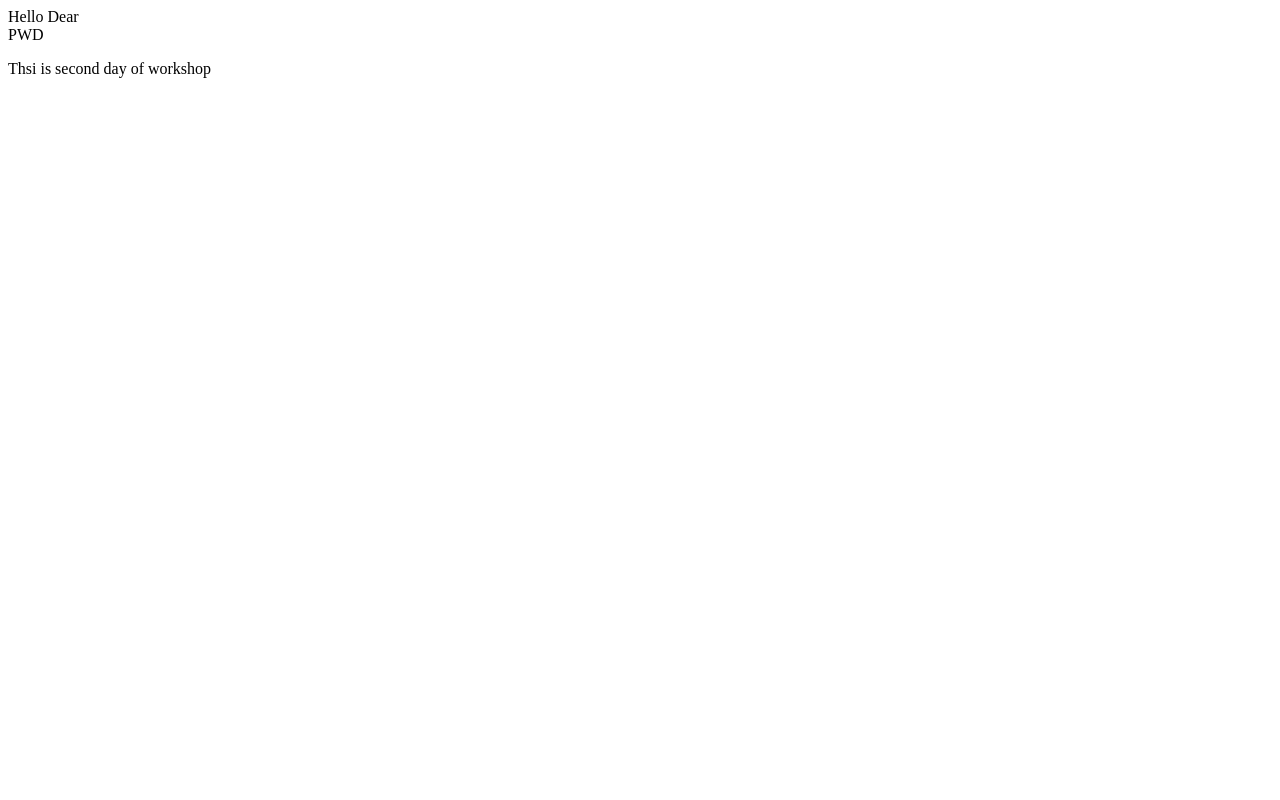
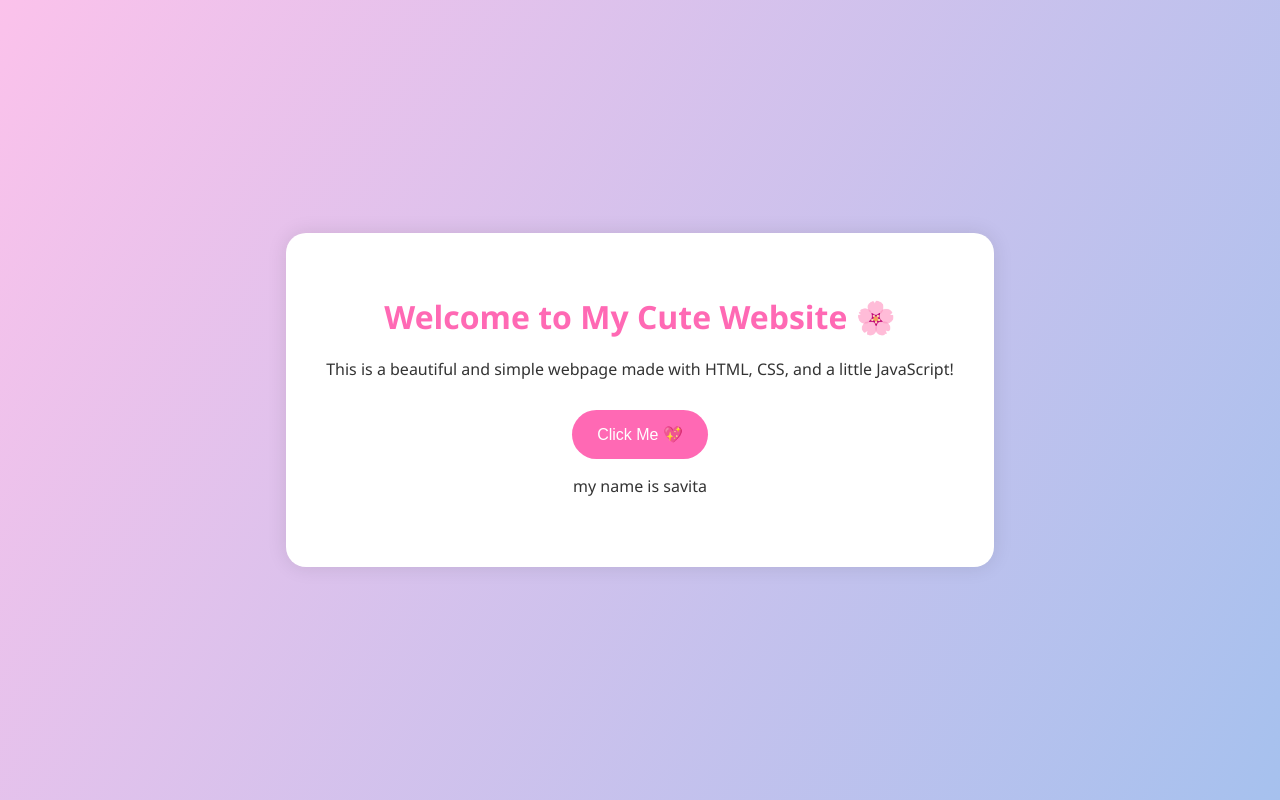
Before and after one commit to savitamahto/Demo-Repo, a plain HTML site: page index.html in a window 1280 px wide. Drawn offline with Linux system fonts and the light colour scheme.

Commit message:
Updated index.html from new branch

```diff
--- a/index.html
+++ b/index.html
@@ -1,2 +1,19 @@
-<div>Hello Dear</div>PWD
-<p>Thsi is second day of workshop</p>
+<!DOCTYPE html>
+<html lang="en">
+<head>
+  <meta charset="UTF-8" />
+  <meta name="viewport" content="width=device-width, initial-scale=1.0"/>
+  <title>My Cute Website</title>
+  <link rel="stylesheet" href="style.css" />
+</head>
+<body>
+  <div class="container">
+    <h1>Welcome to My Cute Website 🌸</h1>
+    <p>This is a beautiful and simple webpage made with HTML, CSS, and a little JavaScript!</p>
+    <button onclick="sayHello()">Click Me 💖</button>
+    <p>my name is savita</p>
+  </div>
+
+  <script src="script.js"></script>
+</body>
+</html>
--- /dev/null
+++ b/script.js
@@ -0,0 +1,3 @@
+function sayHello() {
+    alert("Hello Savita! 😊 You're doing great!");
+  }
--- /dev/null
+++ b/style.css
@@ -0,0 +1,43 @@
+body {
+    margin: 0;
+    padding: 0;
+    font-family: 'Segoe UI', sans-serif;
+    background: linear-gradient(120deg, #fbc2eb, #a6c1ee);
+    display: flex;
+    justify-content: center;
+    align-items: center;
+    height: 100vh;
+  }
+
+  .container {
+    background-color: white;
+    padding: 40px;
+    border-radius: 20px;
+    text-align: center;
+    box-shadow: 0 0 20px rgba(0,0,0,0.1);
+  }
+
+  h1 {
+    color: #ff69b4;
+    margin-bottom: 20px;
+  }
+
+  p {
+    color: #333;
+    margin-bottom: 30px;
+  }
+
+  button {
+    background-color: #ff69b4;
+    color: white;
+    border: none;
+    padding: 15px 25px;
+    font-size: 16px;
+    border-radius: 30px;
+    cursor: pointer;
+    transition: background 0.3s;
+  }
+
+  button:hover {
+    background-color: #ff1493;
+  }
```
